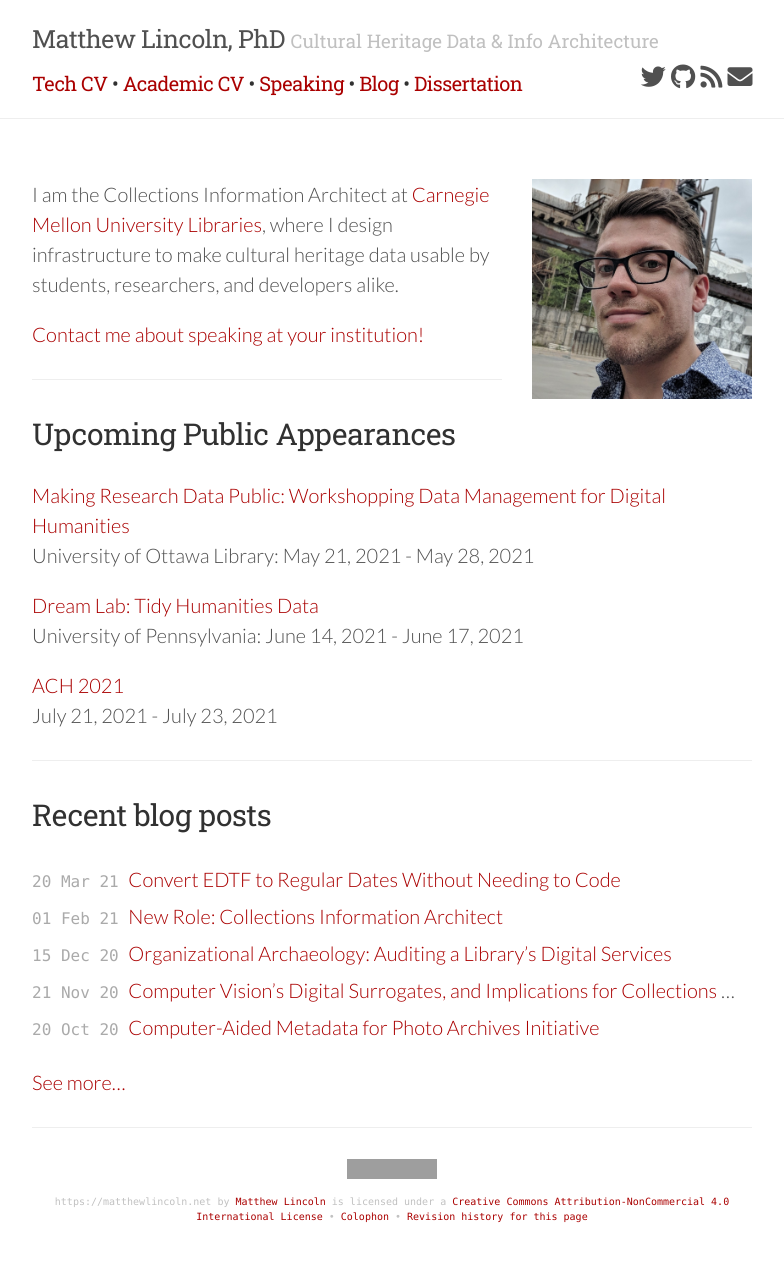
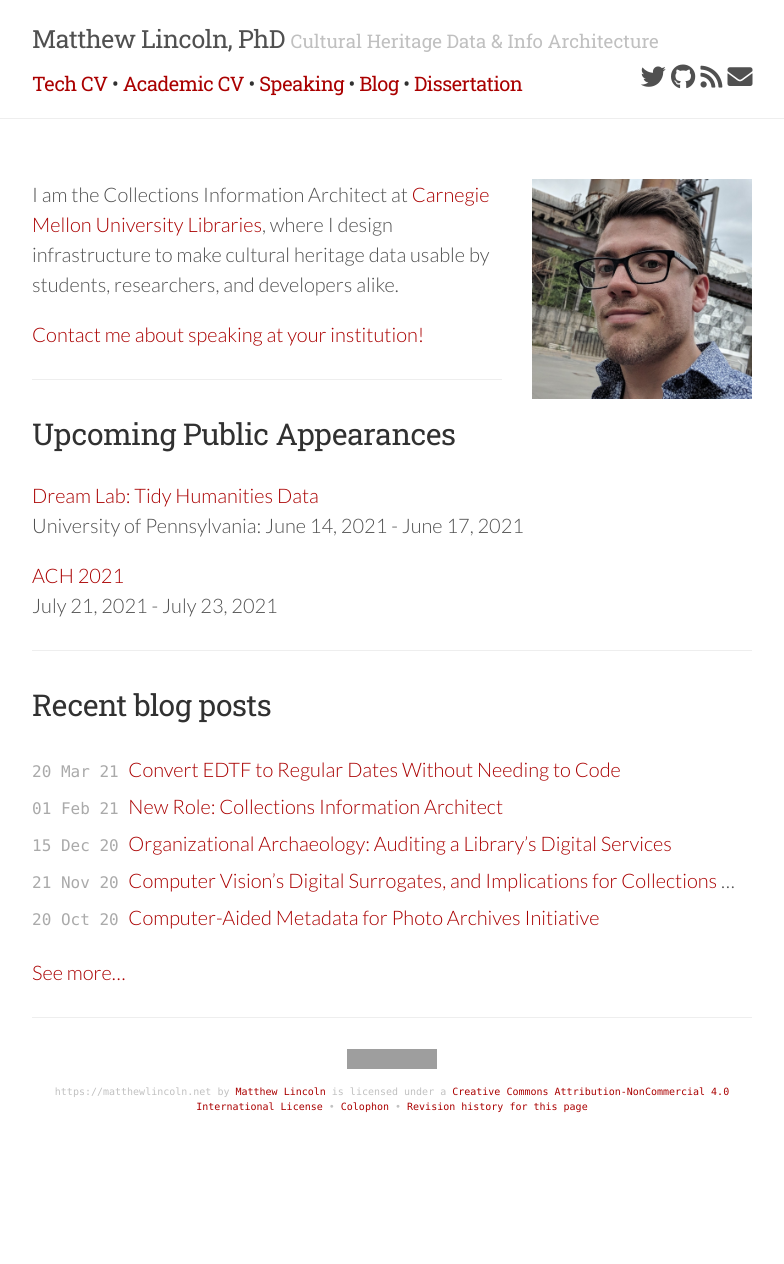
Before and after one commit to mdlincoln/mdlincoln.github.io, a Jekyll site: the page built from index.md, in a window 1280 px wide. Shown: the whole page, without its empty margins (248-1032 px from the left). Built offline with Jekyll 4.4.1, drawn with Linux system fonts in a browser that asks for light colours; nearby versions of some CDN libraries; after the commit the page ends 1154 px from its top, so only the background shows below that; grey boxes are pictures that could not be loaded.

Commit message:
ottawa over

```diff
--- a/_data/travel.yaml
+++ b/_data/travel.yaml
@@ -6,12 +6,6 @@ entries:
     dateend: 2021-06-17
     url: https://web.sas.upenn.edu/dream-lab/tidy-data-2021/
   - venue: |
-      Making Research Data Public: Workshopping Data Management for Digital Humanities
-    location: University of Ottawa Library
-    datestart: 2021-05-21
-    dateend: 2021-05-28
-    url: https://biblio.uottawa.ca/en/news/making-research-data-public-workshopping-data-curation-digital-humanities-projects
-  - venue: |
       ACH 2021
     datestart: 2021-07-21
     dateend: 2021-07-23
```
